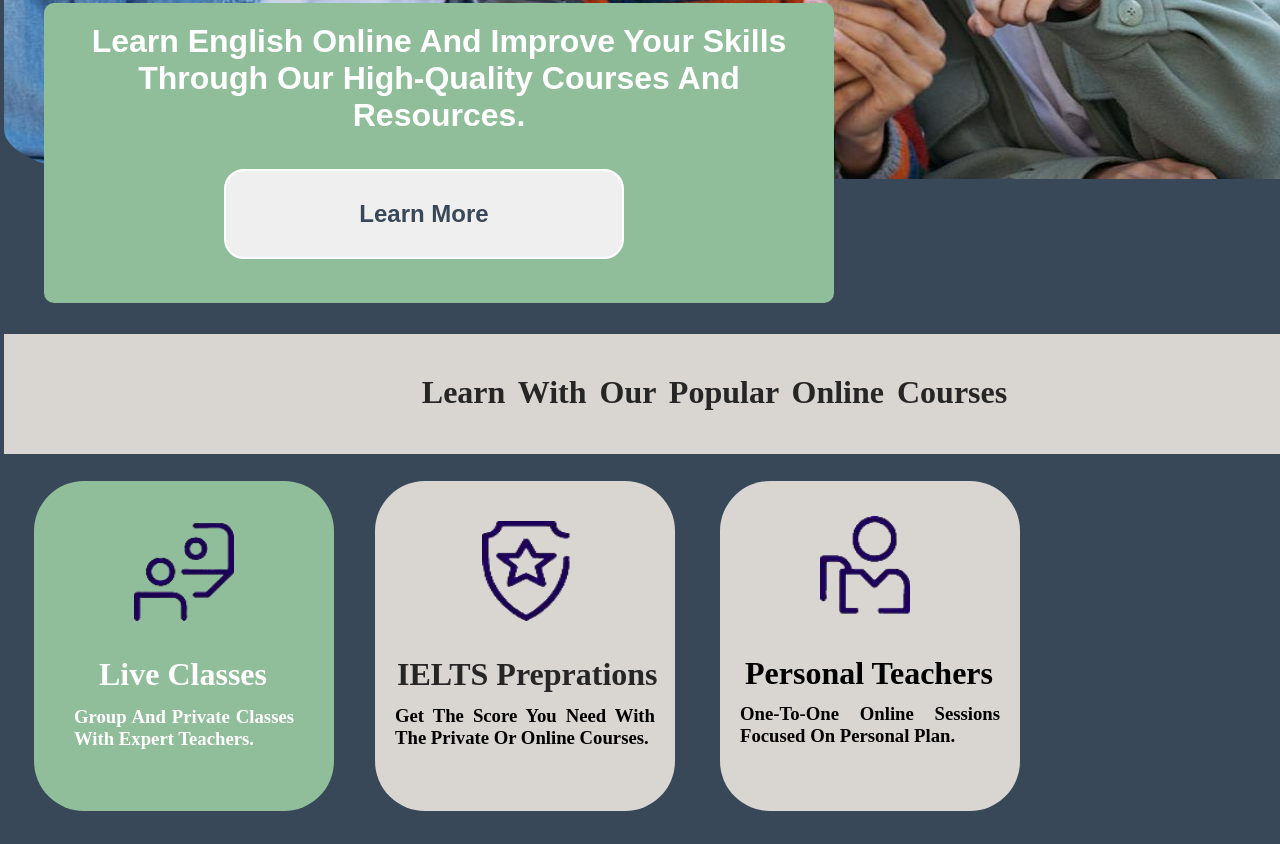
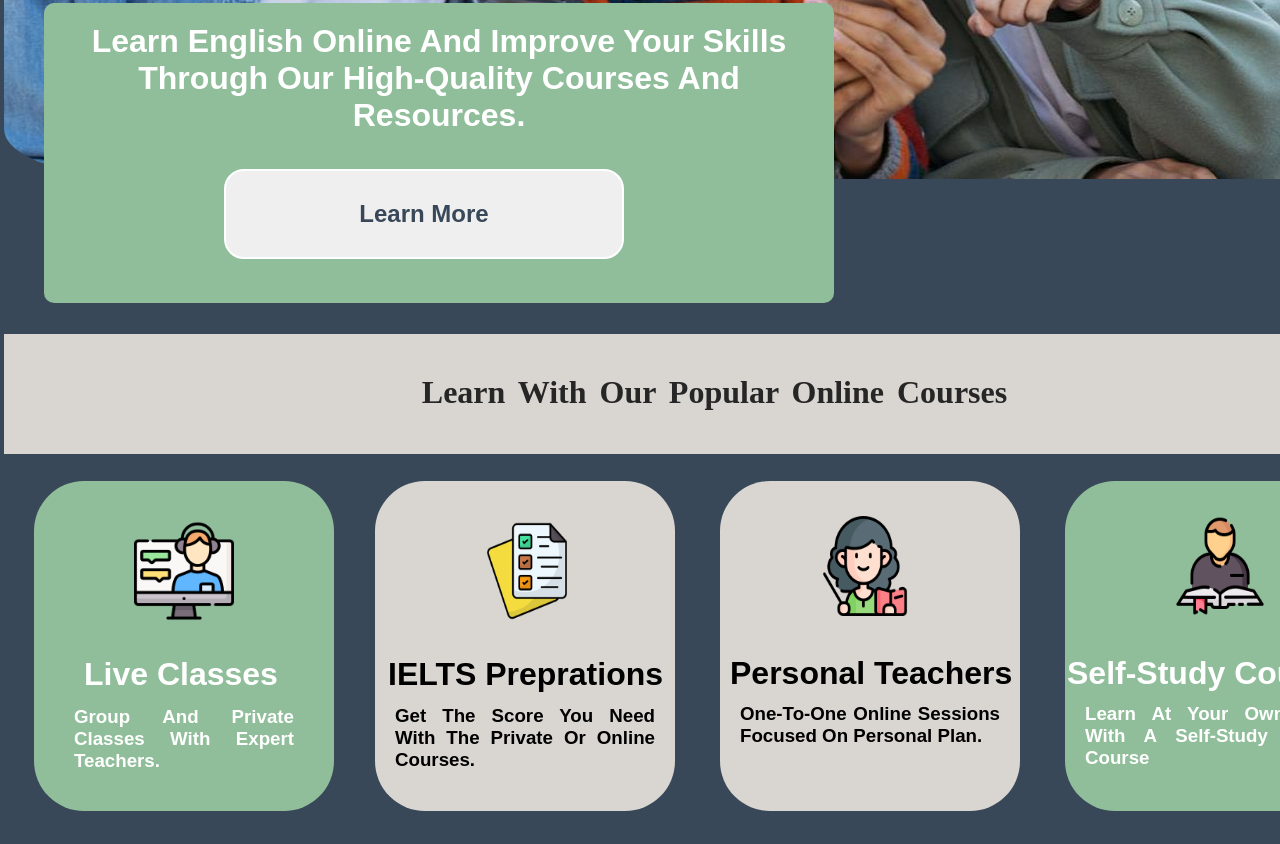
Before and after one commit to siniourz/English-website, a plain HTML site: page site.html in a window 1280 px wide. Shown: the part 445-1289 px from the top of the page. Drawn offline with Linux system fonts and the light colour scheme.

Commit message:
adding the forth small box and chaning the icons of them

```diff
--- a/site.html
+++ b/site.html
@@ -36,22 +36,29 @@
         <div class="second">
             <h2>Learn with our popular online courses</h2>
             <div class="cb">
-                <img src="salam.png" alt="online-classes" id="online">
+                <img src="live-classes.png" alt="online-classes" id="online">
                 <h1 id="small">live classes</h1>
                 <h3 id="text">group and private classes with expert teachers.</h3>
             </div>
             <div class="b2">
                 <div id="aks2">
-                    <img src="ielts.png" alt="IELTS" id="ielts">
+                    <img src="ielts-prep.webp" alt="IELTS" id="ielts">
                     <h1 id="small2">IELTS preprations</h1>
                     <h3 id="sh3">get the score you need with the private or online courses.</h3>
                 </div>
             </div>
             <div class="b3">
                 <div class="aks3">
-                    <img src="rm.png" alt="personal-teachers" id="pt">
+                    <img src="personal-teachers.png" alt="personal-teachers" id="pt">
                     <h1 id="personal-teachers">personal teachers</h1>
                     <h3 id="sh4">one-to-one online sessions focused on personal plan.</h3>
+                </div>
+            </div>
+            <div class="b4">
+                <div class="aks4">
+                    <img src="selfstudy.png" alt="self-study" id="st">
+                    <h1 id="self-study">self-study courses</h1>
+                    <h3 id="sh5">learn at your own pace with a self-study online course</h3>
 
                 </div>
             </div>
--- a/style.css
+++ b/style.css
@@ -256,12 +256,13 @@ button:hover span{
     color: rgb(38, 38, 38);
 
 }
-.cb, .b2 , .b3{
+.cb, .b2 , .b3, .b4{
     width: 300px;
     height: 330px;
     background-color: #90be9a;
     margin-left: 30px;
     border-radius: 50px;
+
 }
 .b2{
    background-color: rgb(217, 214, 209);
@@ -278,13 +279,20 @@ button:hover span{
     position: relative;
     background-color: rgb(217, 214, 209);
 }
+.b4{
+    position: relative;
+    float: right;
+    right: -270px;
+    top: -330px;
+
+}
 #small{
     float: left;
     margin-top: 175px;
     width: fit-content;
     height: 40px;
     position: absolute;
-    left: 95px;
+    left: 80px;
     color: rgb(255, 255, 255);
 
 }
@@ -329,11 +337,13 @@ text-decoration: underline;
 
 }
 #small2 {
-    margin-left: 22px;
+
+    padding-left: 13px;
+    padding-right:  20px;
     text-transform: capitalize;
     width: 290px;
     justify-content: center;
-    color: rgb(38, 38, 38);
+    color: rgb(0, 0, 0);
     text-align: justify;
 
 }
@@ -351,7 +361,8 @@ text-decoration: underline;
     text-decoration: underline;
 }
 #personal-teachers{
-    margin-left: 25px;
+    margin-left: 10px;
+    width: 290px;
     margin-top: 70px;
 }
 #sh4{
@@ -366,3 +377,32 @@ text-decoration: underline;
 #sh4:hover{
     text-decoration: underline;
 }
+#st{
+    width: 90px;
+    height: 100px;
+    position: relative;
+    left: 110px;
+    top: 35px;
+}
+#self-study{
+    margin-left: 2px;
+    margin-top: 70px;
+    color: rgb(255, 255, 255);
+    width: 300px;
+}
+#sh5{
+    margin-top: -10px;
+    margin-left: 20px;
+    text-align: justify;
+    margin-right: 20px;
+    color:rgb(255, 255, 255) ;
+}
+#self-study:hover{
+    text-decoration: underline;
+}
+#sh5:hover{
+text-decoration: underline;
+}
+.cb, .b2 , .b3 , .b4{
+    font-family: Arial, Helvetica, sans-serif;
+}
```
Also changed, not shown: IELTS_preparation_icon.jpg (deleted), ielts-prep.webp (added), ielts.png (deleted), live-classes.png (added), live_classes_icon.jpg (deleted), personal-teachers.png (added), rm.png (deleted), salam.png (deleted), selfstudy.png (added), 1 other file.
